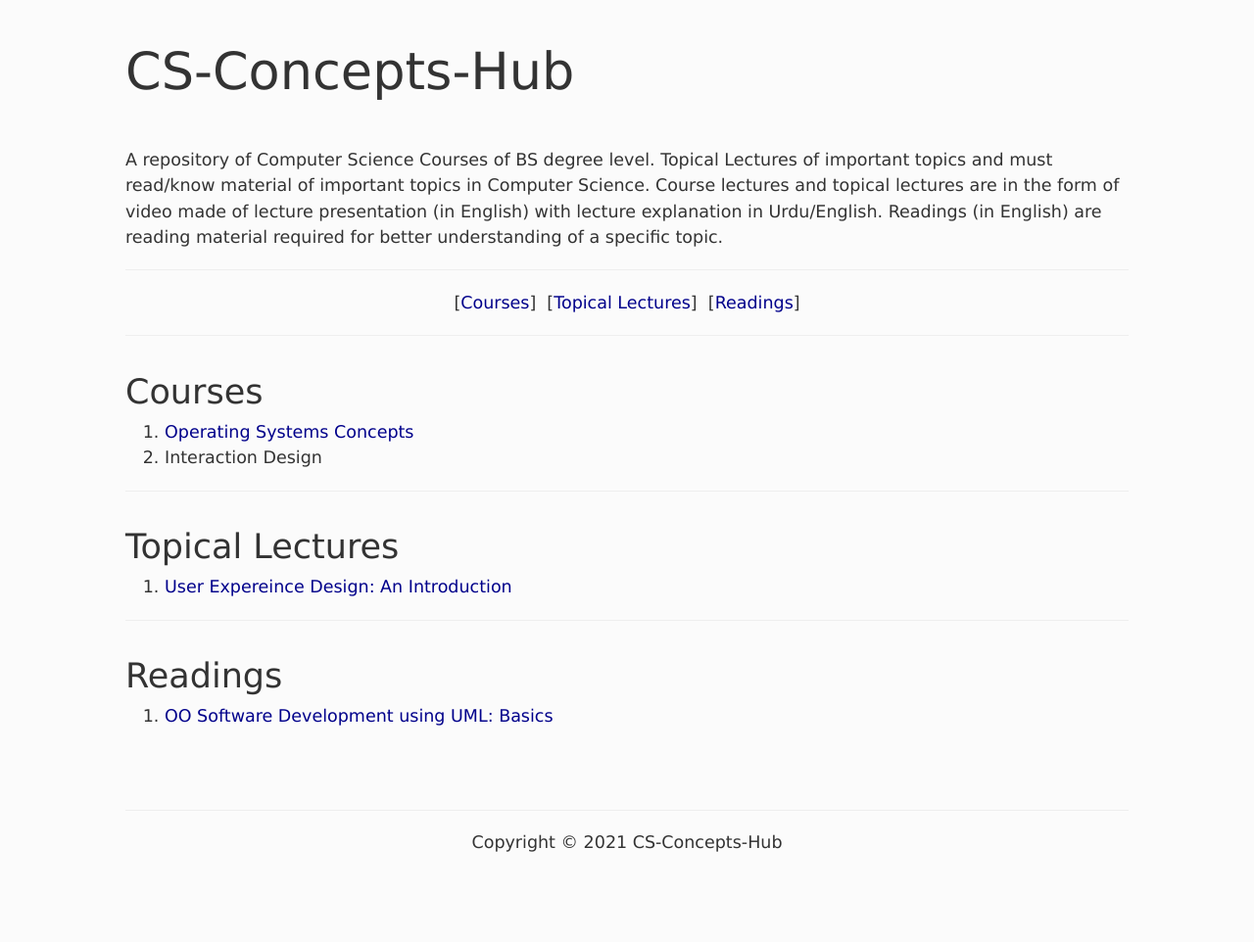
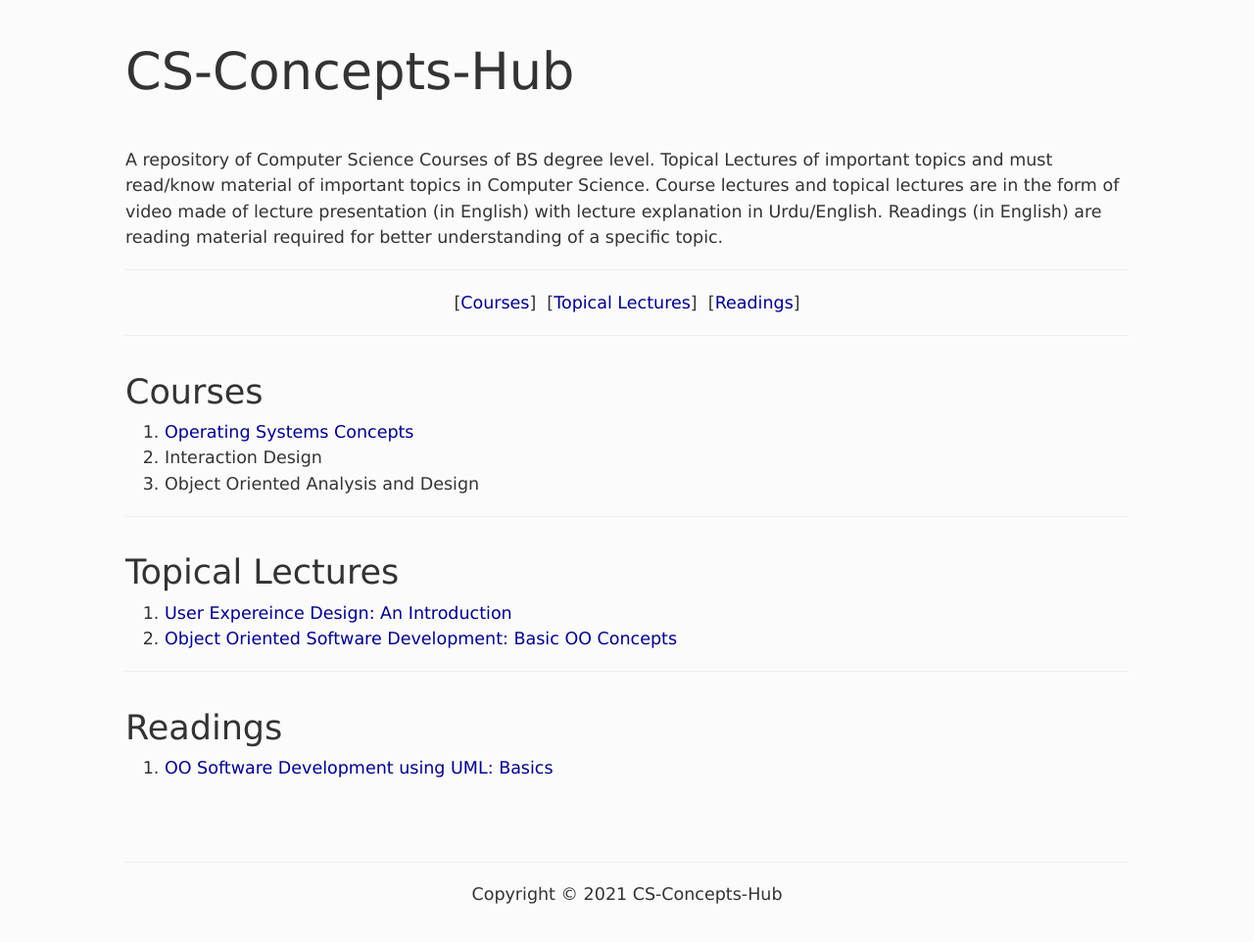
Before and after one commit to CS-Concepts-hub/CS-Concepts-hub, a Jekyll site: the page built from index.html, in a window 1280 px wide, cut to the strip 104-1117 px from the top of the page. Shown: the top 962 px of the strip at 98% size. Built offline with Jekyll 4.4.1, drawn with Linux system fonts in a browser that asks for light colours.

Commit message:
Update index.html

```diff
--- a/index.html
+++ b/index.html
@@ -23,11 +23,13 @@ weight: 0
 		<ol>
 			<li><a href="https://cs-concepts-hub.github.io/Operating-Systems-Concepts/">Operating Systems Concepts</a></li>
 			<li><!a href="#">Interaction Design</a></li>
+			<li><!a href="#">Object Oriented Analysis and Design</a></li>
 		</ol>
 		<hr>
 		<h2 class="title" id="lectures">Topical Lectures</h2>
 		<ol>
 			<li><a href="https://www.youtube.com/watch?v=nhVKVovL9MI" target="youtube">User Expereince Design: An Introduction</a></li>
+			<li><a href="https://youtu.be/TEZMOBvor8M" target="youtube">Object Oriented Software Development: Basic OO Concepts</a></li>
 		</ol>
 		<hr>
 		<h2 class="title" id="notes">Readings</h2>
```
